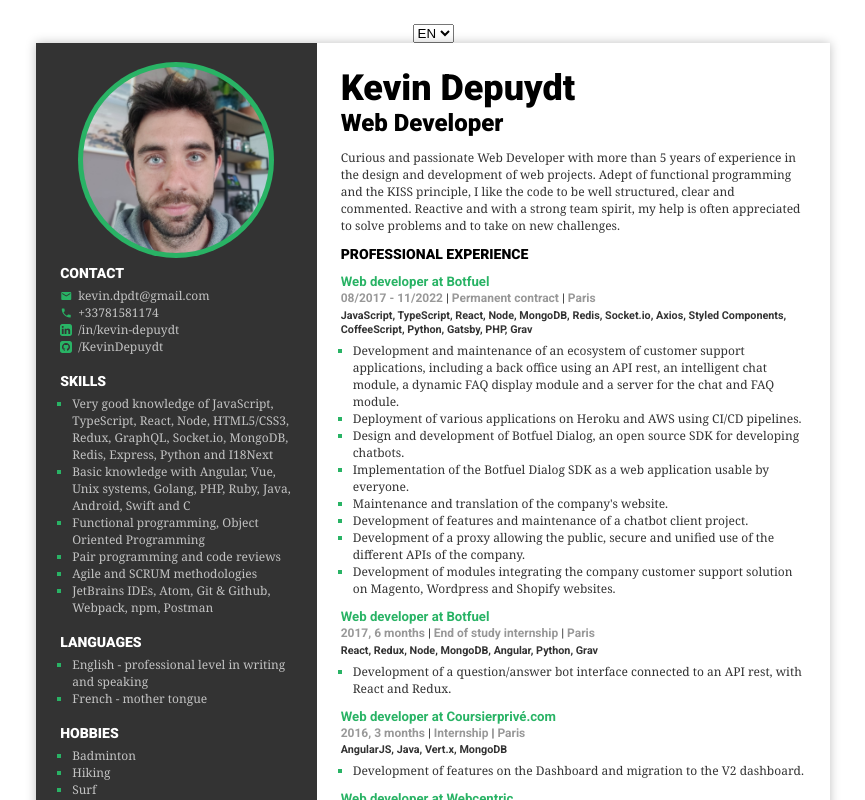
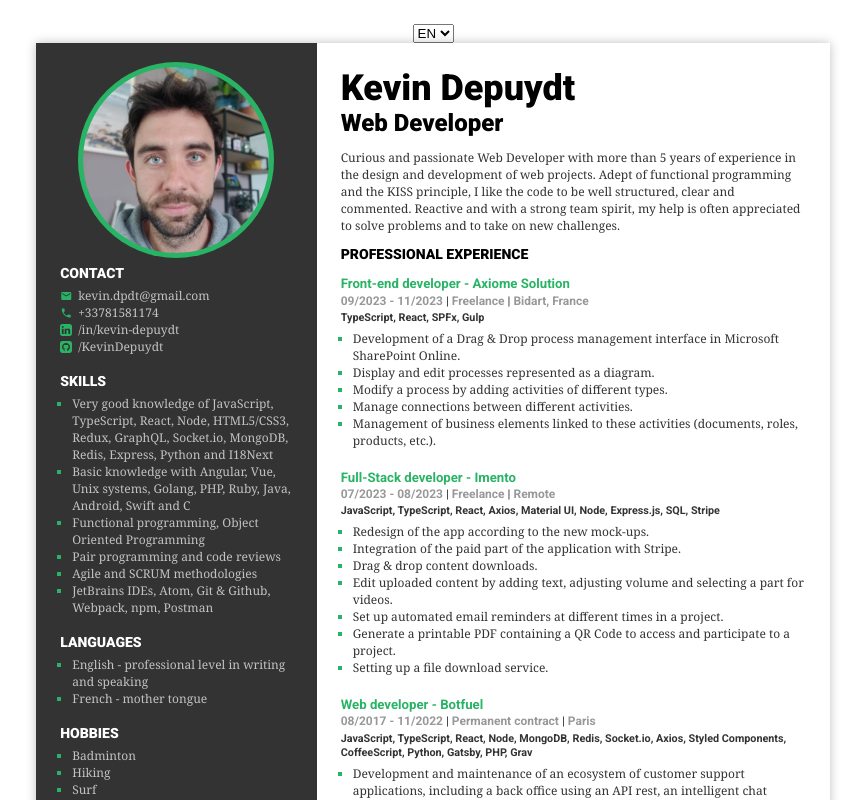
Before and after one commit to KevinDepuydt/kevin-depuydt-resume, a React (Create React App) app: page / in a window 1280 px wide. Shown: the top 800 px of the page, without its empty margins (207-1072 px from the left). Built offline with nearby package versions, Linux system fonts and the light colour scheme.

Commit message:
feat: add memorable and axiome experiences, fix print sidebar display on 2 pages

```diff
--- a/src/components/professional-experiences/ProfessionalExperiences.jsx
+++ b/src/components/professional-experiences/ProfessionalExperiences.jsx
@@ -20,10 +20,10 @@ export default function ProfessionalExperiences() {
   return (
     <Container>
       <SectionHeader>{t('professional.experiences.title')}</SectionHeader>
-      {items.map((item, index) => (
+      {items.filter((item) => !!item.show).map((item, index) => (
         <Item key={`professional-experiences-item-${index}`}>
           <ItemGroup>
-            <ItemTitle>{item.title}</ItemTitle>
+            <ItemTitle>{item.title} - {item.company}</ItemTitle>
           </ItemGroup>
           <ItemGroup>
             <ItemDate>{item.date}</ItemDate> | <ItemType>{item.type}</ItemType> | <ItemLocation>{item.location}</ItemLocation>
--- a/src/components/professional-experiences/ProfessionalExperiences.styled.js
+++ b/src/components/professional-experiences/ProfessionalExperiences.styled.js
@@ -3,8 +3,12 @@ import { secondaryInformationCss } from 'components/common/texts.styled';
 
 
 export const Item = styled.div`
-  margin-top: 1rem;
+  padding-top: 1rem;
   color: ${({ theme }) => theme.textColor};
+
+  @media print {
+    break-inside: avoid;
+  }
 `;
 
 export const ItemGroup = styled.div`
--- a/src/components/wrapper/Wrapper.styled.js
+++ b/src/components/wrapper/Wrapper.styled.js
@@ -4,6 +4,7 @@ import { SectionHeader } from 'components/common/headers.styled';
 
 
 export const RESUME_CONTAINER_ID = 'resume-container';
+export const RESUME_LEFT_MENU_ID = 'resume-left-menu';
 
 export const MainContainer = styled.div.attrs({
   id: RESUME_CONTAINER_ID,
@@ -18,11 +19,13 @@ export const MainContainer = styled.div.attrs({
   overflow: hidden;
 
   ${Container} ~ ${Container} {
-    padding-top: ${({ theme }) => theme.defaultSpacing };
+    padding-top: ${({ theme }) => theme.defaultSpacing};
   }
 `;
 
-export const LeftContainer = styled.div`
+export const LeftContainer = styled.div.attrs({
+  id: RESUME_LEFT_MENU_ID,
+})`
   flex: 1;
   display: flex;
   flex-direction: column;
@@ -33,6 +36,27 @@ export const LeftContainer = styled.div`
 
   ${SectionHeader} {
     color: ${({ theme }) => theme.darkBackgroundTitleColor};
+  }
+
+  @media print {
+    position: fixed;
+    top: 0;
+    bottom: 0;
+    height: 100vh;
+    width: ${({ theme }) => theme.sidebarPrintWidth};
+
+    &::before {
+      content: "";
+      position: fixed;
+      top: 100%;
+      left: 0;
+      bottom: 0;
+      height: 100vh;
+      width: ${({ theme }) => theme.sidebarPrintWidth};
+      z-index: 2;
+      background: ${({ theme }) => theme.darkBackgroundColor};
+      -webkit-print-color-adjust: exact;
+    }
   }
 `;
 
@@ -46,4 +70,8 @@ export const RightContainer = styled.div`
   ${SectionHeader} {
     color: ${({ theme }) => theme.titleColor};
   }
+
+  @media print {
+    padding-left: calc(${({ theme }) => theme.sidebarPrintWidth} + ${({ theme }) => theme.containerSpacing});
+  }
 `;
--- a/src/i18n/translations/en.json
+++ b/src/i18n/translations/en.json
@@ -47,7 +47,42 @@
       "title": "Professional experience",
       "list": [
         {
-          "title": "Web developer at Botfuel",
+          "title": "Front-end developer",
+          "company": "Axiome Solution",
+          "date": "09/2023 - 11/2023",
+          "type": "Freelance",
+          "location": "Bidart, France",
+          "technologies": "TypeScript, React, SPFx, Gulp",
+          "details": [
+            "Development of a Drag & Drop process management interface in Microsoft SharePoint Online.",
+            "Display and edit processes represented as a diagram.",
+            "Modify a process by adding activities of different types.",
+            "Manage connections between different activities.",
+            "Management of business elements linked to these activities (documents, roles, products, etc.)."
+          ],
+          "show": true
+        },
+        {
+          "title": "Full-Stack developer",
+          "company": "Imento",
+          "date": "07/2023 - 08/2023",
+          "type": "Freelance",
+          "location": "Remote",
+          "technologies": "JavaScript, TypeScript, React, Axios, Material UI, Node, Express.js, SQL, Stripe",
+          "details": [
+            "Redesign of the app according to the new mock-ups.",
+            "Integration of the paid part of the application with Stripe.",
+            "Drag & drop content downloads.",
+            "Edit uploaded content by adding text, adjusting volume and selecting a part for videos.",
+            "Set up automated email reminders at different times in a project.",
+            "Generate a printable PDF containing a QR Code to access and participate to a project.",
+            "Setting up a file download service."
+          ],
+          "show": true
+        },
+        {
+          "title": "Web developer",
+          "company": "Botfuel",
           "date": "08/2017 - 11/2022",
           "type": "Permanent contract",
           "location": "Paris",
@@ -61,47 +96,56 @@
             "Development of features and maintenance of a chatbot client project.",
             "Development of a proxy allowing the public, secure and unified use of the different APIs of the company.",
             "Development of modules integrating the company customer support solution on Magento, Wordpress and Shopify websites."
-          ]
+          ],
+          "show": true
         },
         {
-          "title": "Web developer at Botfuel",
+          "title": "Web developer",
+          "company": "Botfuel",
           "date": "2017, 6 months",
           "type": "End of study internship",
           "location": "Paris",
           "technologies": "React, Redux, Node, MongoDB, Angular, Python, Grav",
           "details": [
             "Development of a question/answer bot interface connected to an API rest, with React and Redux."
-          ]
+          ],
+          "show": true
         },
         {
-          "title": "Web developer at Coursierprivé.com",
+          "title": "Web developer",
+          "company": "Coursierprivé.com",
           "date": "2016, 3 months",
           "type": "Internship",
           "location": "Paris",
           "technologies": "AngularJS, Java, Vert.x, MongoDB",
           "details": [
             "Development of features on the Dashboard and migration to the V2 dashboard."
-          ]
+          ],
+          "show": true
         },
         {
-          "title": "Web developer at Webcentric",
+          "title": "Web developer",
+          "company": "Webcentric",
           "date": "2015, 4 months",
           "type": "Internship",
           "location": "Paris",
           "technologies": "PHP, MySQL, POO, JS, Ajax, DoT.js",
           "details": [
             "Bug fixing and feature development on the computer maintenance solution FanaticalHelp."
-          ]
+          ],
+          "show": true
         },
         {
-          "title": "Web development projects",
+          "title": "Web development",
+          "company": "Freelance",
           "date": "2014-2015",
           "type": "Freelance",
           "location": "Paris",
           "technologies": "PHP, MySQL, Wordpress, Symfony, JS, JQuery et Ajax",
           "details": [
             "Participation in the development of 6 website projects."
-          ]
+          ],
+          "show": true
         }
       ]
     }
--- a/src/i18n/translations/fr.json
+++ b/src/i18n/translations/fr.json
@@ -47,7 +47,42 @@
       "title": "Expérience professionnelle",
       "list": [
         {
-          "title": "Développeur web chez Botfuel",
+          "title": "Développeur Front-end",
+          "company": "Axiome Solution",
+          "date": "09/2023 - 11/2023",
+          "type": "Freelance",
+          "location": "Bidart, France",
+          "technologies": "TypeScript, React, SPFx, Gulp",
+          "details": [
+            "Développement d'une interface de gestion de processus en Drag & Drop dans Microsoft SharePoint Online.",
+            "Représentation et édition de processus sous forme de diagramme.",
+            "Modification d'un processus en y ajoutant des activités de différents types.",
+            "Gestion des connexions entre les différentes activités.",
+            "Gestion des éléments métier rattachés à ces activités (documents, roles, produits, etc)."
+          ],
+          "show": true
+        },
+        {
+          "title": "Développeur Full-Stack",
+          "company": "Imento",
+          "date": "07/2023 - 08/2023",
+          "type": "Freelance",
+          "location": "Télétravail",
+          "technologies": "JavaScript, TypeScript, React, Axios, Material UI, Node, Express.js, SQL, Stripe",
+          "details": [
+            "Refonte de l'interface selon les nouvelles maquettes.",
+            "Intégration de la partie payante de l'application avec Stripe.",
+            "Possibilité de télécharger du contenu en drag & drop.",
+            "Possibilité de modifier un contenu téléchargé pour y ajouter du texte, de régler le volume ainsi que sélectionner une partie pour les vidéos.",
+            "Mise en place de l'envoie automatisé d'emails de rappel aux différentes étapes d'un projet.",
+            "Génération d'un PDF à imprimer contenant un QR Code permettant d'accéder et de participer à un projet.",
+            "Mise en place d'un service de téléchargement de fichier."
+          ],
+          "show": true
+        },
+        {
+          "title": "Développeur web",
+          "company": "Botfuel",
           "date": "08/2017 - 10/2022",
           "type": "CDI",
           "location": "Paris",
@@ -60,11 +95,13 @@
             "Maintien et traduction du site web de l'entreprise.",
             "Développement de fonctionnalités et maintien d'un projet de chatbot client.",
             "Développement d'un proxy en Node.js permettant l'utilisation publique, sécurisée et unifiée des différentes API de l'entreprise.",
-            "Développement de modules intégrant la solution de support client de l'entreprise sur les sites web Magento, Wordpress et Shopify"
-          ]
+            "Développement de modules intégrant la solution de support client de l'entreprise sur les sites web Magento, Wordpress et Shopify."
+          ],
+          "show": true
         },
         {
-          "title": "Dévelopeur web chez Botfuel",
+          "title": "Développeur web",
+          "company": "Botfuel",
           "date": "2017, 6 mois",
           "type": "Stage de fin d'étude",
           "location": "Paris",
@@ -72,37 +109,44 @@
           "details": [
             "Développement d'une interface de bot de questions/réponses connectée à une API rest.",
             "Développements divers sur les différents projets de l'entreprise."
-          ]
+          ],
+          "show": true
         },
         {
-          "title": "Développeur web chez Coursierprivé.com",
+          "title": "Développeur web",
+          "company": "Coursierprivé.com",
           "date": "2016, 3 mois",
           "type": "Stage",
           "location": "Paris",
           "technologies": "Angular, Java, Vert.x, MongoDB",
           "details": [
             "Développement de fonctionnalités sur le Dashboard et migration vers le dashboard V2."
-          ]
+          ],
+          "show": true
         },
         {
-          "title": "Développeur web chez Webcentric",
+          "title": "Développeur web",
+          "company": "Webcentric",
           "date": "2015, 4 mois",
           "type": "Stage",
           "location": "Paris",
           "technologies": "PHP, MySQL, POO, JS, Ajax, DoT.js",
           "details": [
             "Résolution de bugs et développement de fonctionnalités sur la solution de maintenance informatique FanaticalHelp."
-          ]
+          ],
+          "show": true
         },
         {
-          "title": "Missions de développement web",
+          "title": "Développeur web",
+          "company": "Freelance",
           "date": "2014-2015",
           "type": "Freelance",
           "location": "Paris",
           "technologies": "PHP, MySQL, Wordpress, Symfony, JS, JQuery et Ajax",
           "details": [
             "Développements sur 6 projets de site web."
-          ]
+          ],
+          "show": true
         }
       ]
     }
--- a/src/styling/theme.js
+++ b/src/styling/theme.js
@@ -7,6 +7,7 @@ const theme = {
   profilePhotoWidth: '80%',
   primaryColor: '#29B365', // '#0061FF',
   secondaryColor: '#29B365',
+  sidebarPrintWidth: '33%',
   titleColor: '#000',
   textColor: '#333',
   darkBackgroundColor: '#333',
```
Also changed, not shown: src/styling/global-styles.js (+2 -6 lines).
